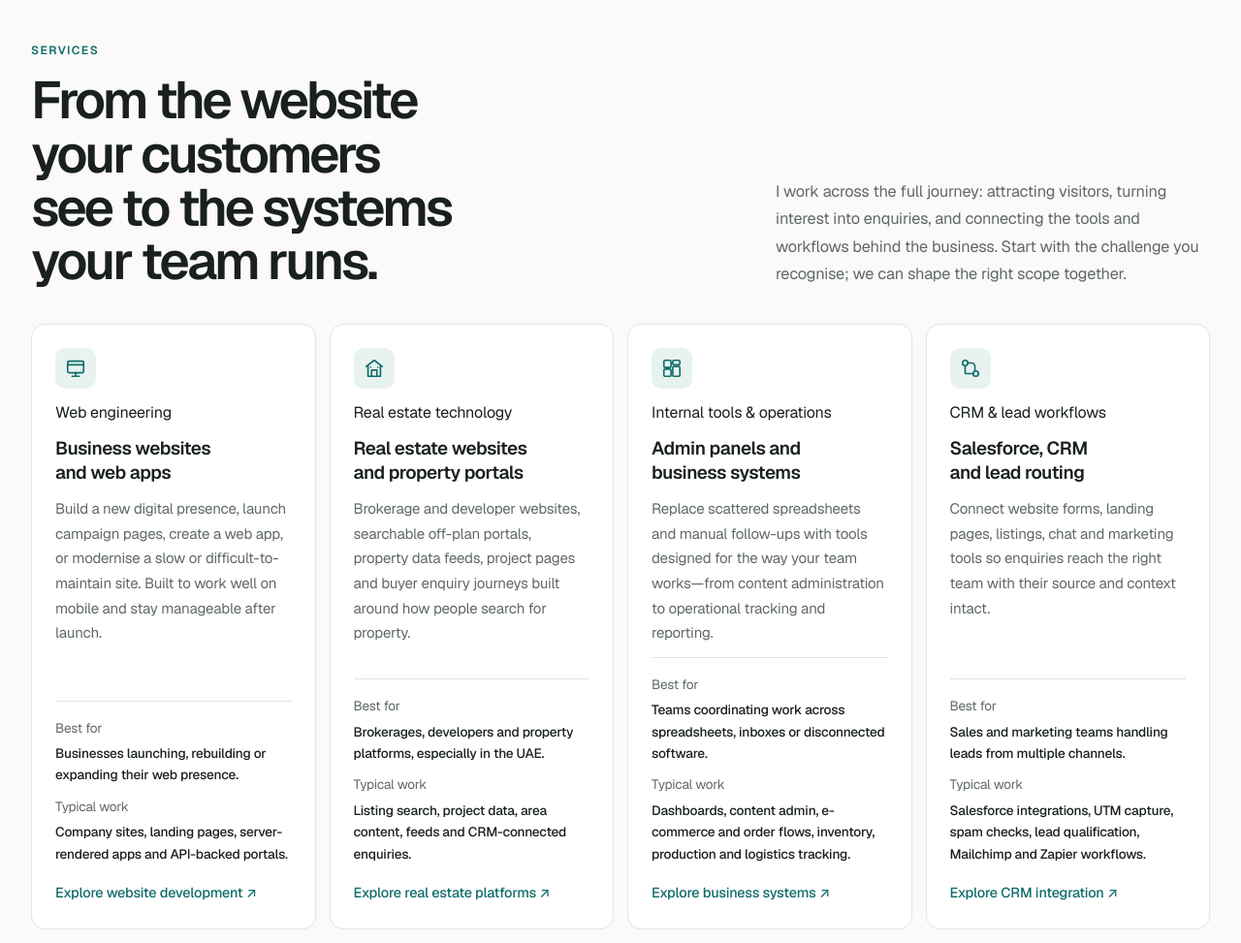
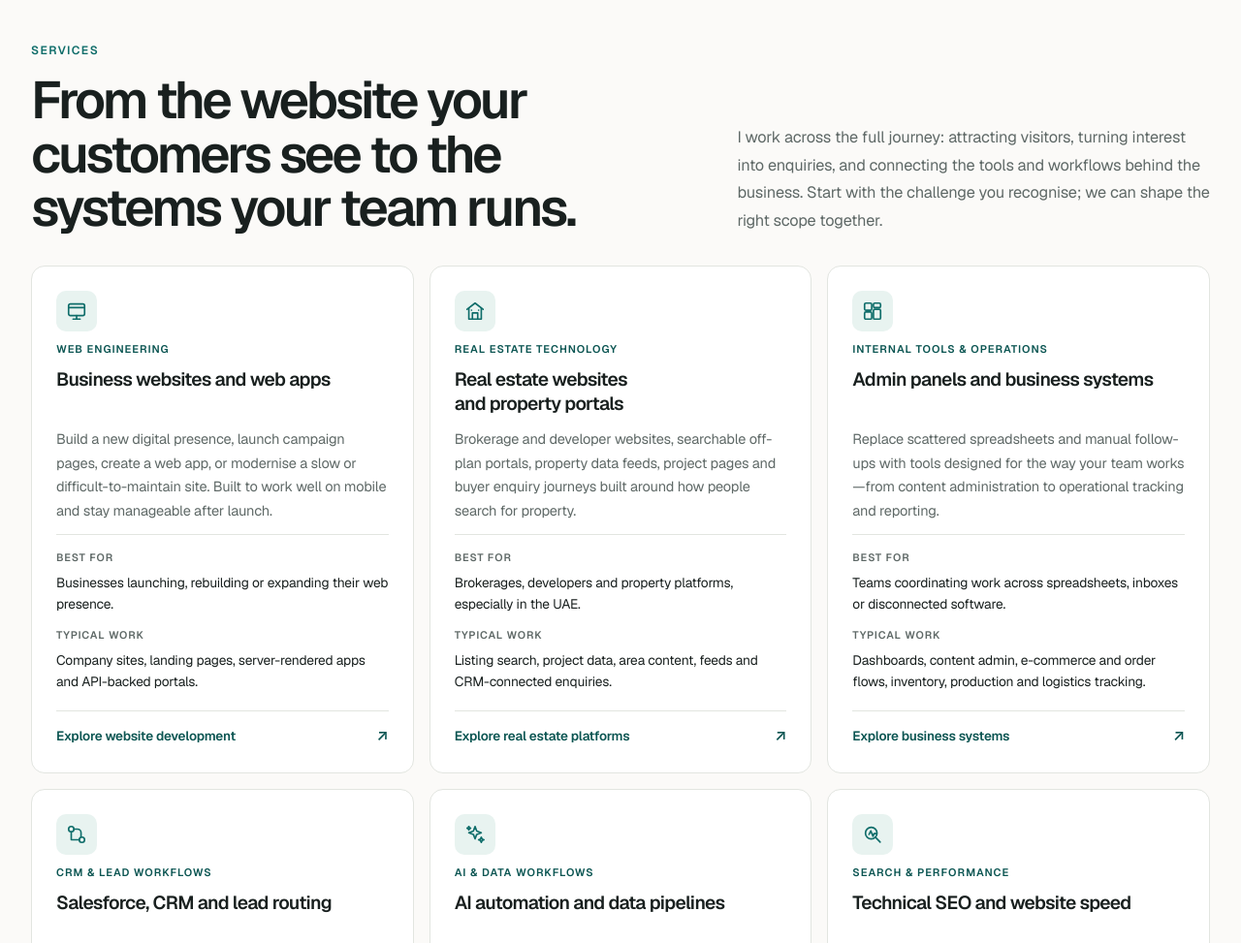
Before and after one commit to arya-git-25/arya-git-25, a plain HTML site: page index.html in a window 1280 px wide. Shown: the part 7540-8513 px from the top of the page at 97% size. Drawn offline with nearby package versions, Linux system fonts and the light colour scheme.

Commit message:
Refine responsive Services grid and card hierarchy

```diff
--- a/assets/site.css
+++ b/assets/site.css
@@ -781,6 +781,52 @@ body{font-size:16px;line-height:1.65}
 }
 
 
+/* Services: six clear, capability-led offerings */
+#services{background:var(--bg)}
+#services .head{grid-template-columns:minmax(0,1.1fr) minmax(280px,.8fr);gap:24px 58px;align-items:end;margin-bottom:32px}
+#services .head h2{max-width:17ch}
+#services .head>p{max-width:47ch;justify-self:end}
+#services .services{display:grid;grid-template-columns:repeat(3,minmax(0,1fr));gap:16px;align-items:stretch}
+#services .service{
+  min-width:0;
+  padding:25px;
+  gap:11px;
+  border:1px solid var(--line);
+  border-radius:14px;
+  background:var(--surface);
+  box-shadow:none;
+  color:var(--ink);
+  text-decoration:none;
+  transition:border-color .2s,transform .2s,box-shadow .2s;
+}
+#services .service:hover{transform:translateY(-2px);border-color:#B6D2CA;box-shadow:0 14px 34px -28px rgba(18,60,52,.28);color:var(--ink)}
+#services .service .ic{width:42px;height:42px;flex:none;border-radius:10px;background:var(--brand-tint);color:var(--brand)}
+#services .service .service-label{font-size:.69rem;font-weight:700;letter-spacing:.09em;text-transform:uppercase;line-height:1.4;color:var(--brand-ink)}
+#services .service h3{font-size:1.2rem;line-height:1.3;letter-spacing:-.035em;min-height:2.6em}
+#services .service p{font-size:.91rem;line-height:1.7;color:var(--muted)}
+#services .service dl{margin:auto 0 0;padding-top:15px;border-top:1px solid var(--line);gap:5px;font-size:.85rem}
+#services .service dt{font-size:.68rem;font-weight:700;letter-spacing:.08em;text-transform:uppercase;color:var(--muted)}
+#services .service dd{margin:0 0 8px;font-size:.86rem;font-weight:400;line-height:1.6;color:var(--ink)}
+#services .service dd:last-child{margin-bottom:0}
+#services .service .more{display:flex;align-items:center;justify-content:space-between;gap:12px;margin-top:8px;padding-top:12px;border-top:1px solid var(--line);font-size:.84rem;font-weight:600;color:var(--brand-ink)}
+#services .service .more span{font-size:1rem;transition:transform .2s}
+#services .service:hover .more span{transform:translate(2px,-2px)}
+@media(max-width:1000px){
+ #services .services{grid-template-columns:repeat(2,minmax(0,1fr))}
+ #services .head{grid-template-columns:minmax(0,1fr) minmax(240px,.85fr);gap:24px}
+}
+@media(max-width:700px){
+ #services .head{grid-template-columns:1fr;gap:14px}
+ #services .head>p{justify-self:start;max-width:56ch}
+ #services .services{grid-template-columns:1fr;gap:12px}
+ #services .service{padding:22px}
+ #services .service h3{min-height:0}
+ #services .service dl{margin-top:6px}
+}
+@media(prefers-reduced-motion:reduce){
+ #services .service,#services .service:hover,#services .service .more span{transition:none;transform:none}
+}
+
 /* FAQ alignment: keep heading and accordion on the same content grid */
 #faq > .wrap{width:min(100% - 2*var(--gutter,24px),1320px);margin-inline:auto}
 #faq .head{
```
